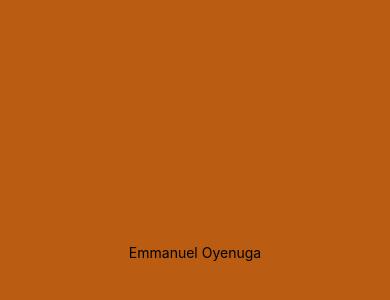
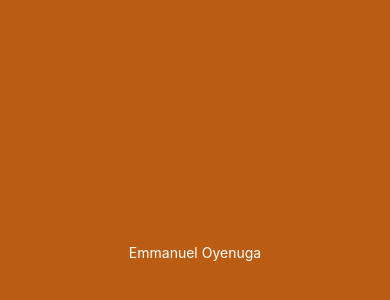
Before and after one commit to poojasalar/Group_4, a React Native app: screen / in a window 390 px wide. Shown: the part 170-470 px from the top of the page. Built offline with nearby package versions, Linux system fonts and the light colour scheme.

Commit message:
final commit to pooja

```diff
--- a/App.js
+++ b/App.js
@@ -14,8 +14,10 @@ const styles = StyleSheet.create({
   container: {
     flex: 1,
     backgroundColor: '#BA5C12',
-    text: '#fff',
     alignItems: 'center',
     justifyContent: 'center',
   },
+  text: {
+    color: '#fff',
+  },
 });
```
